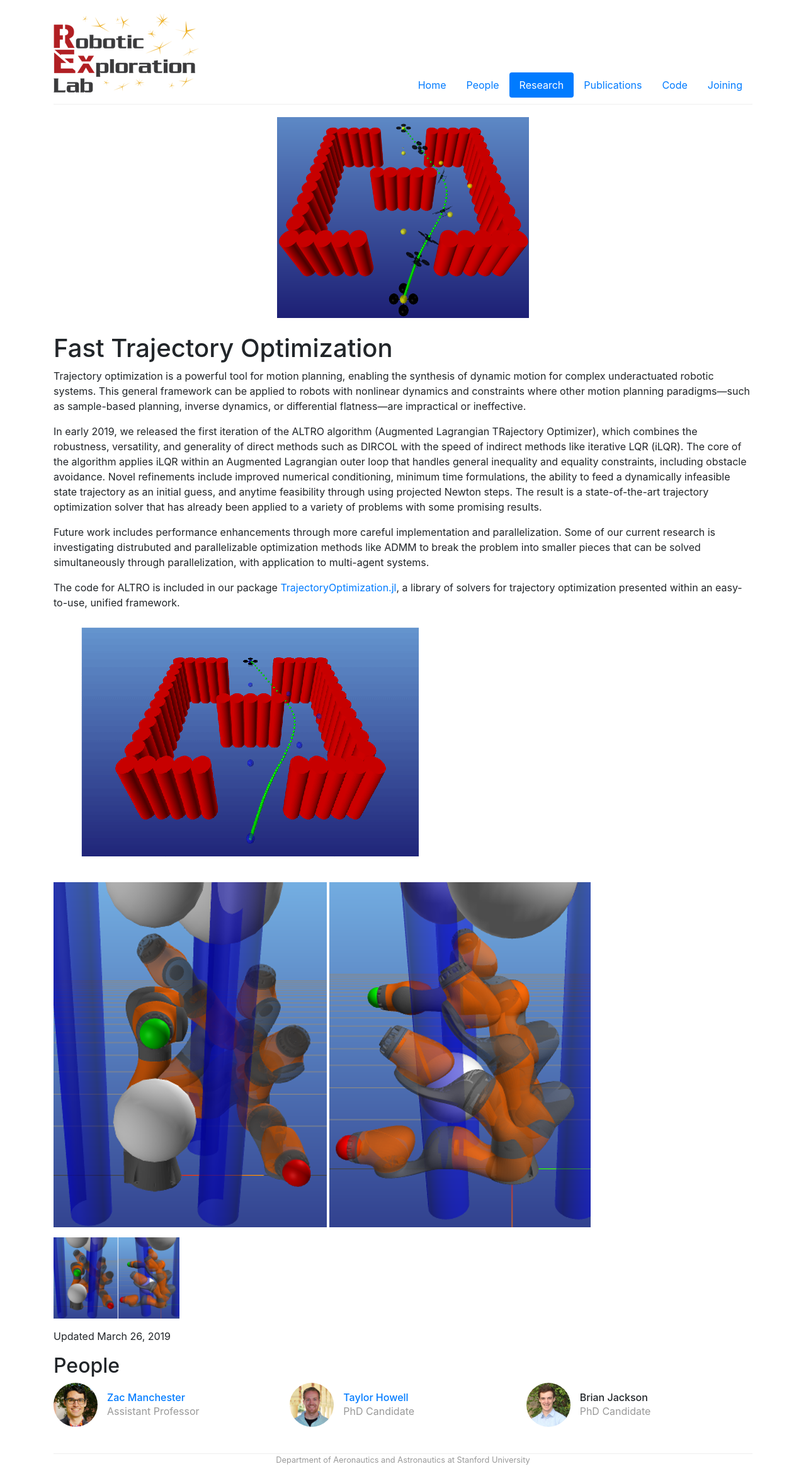
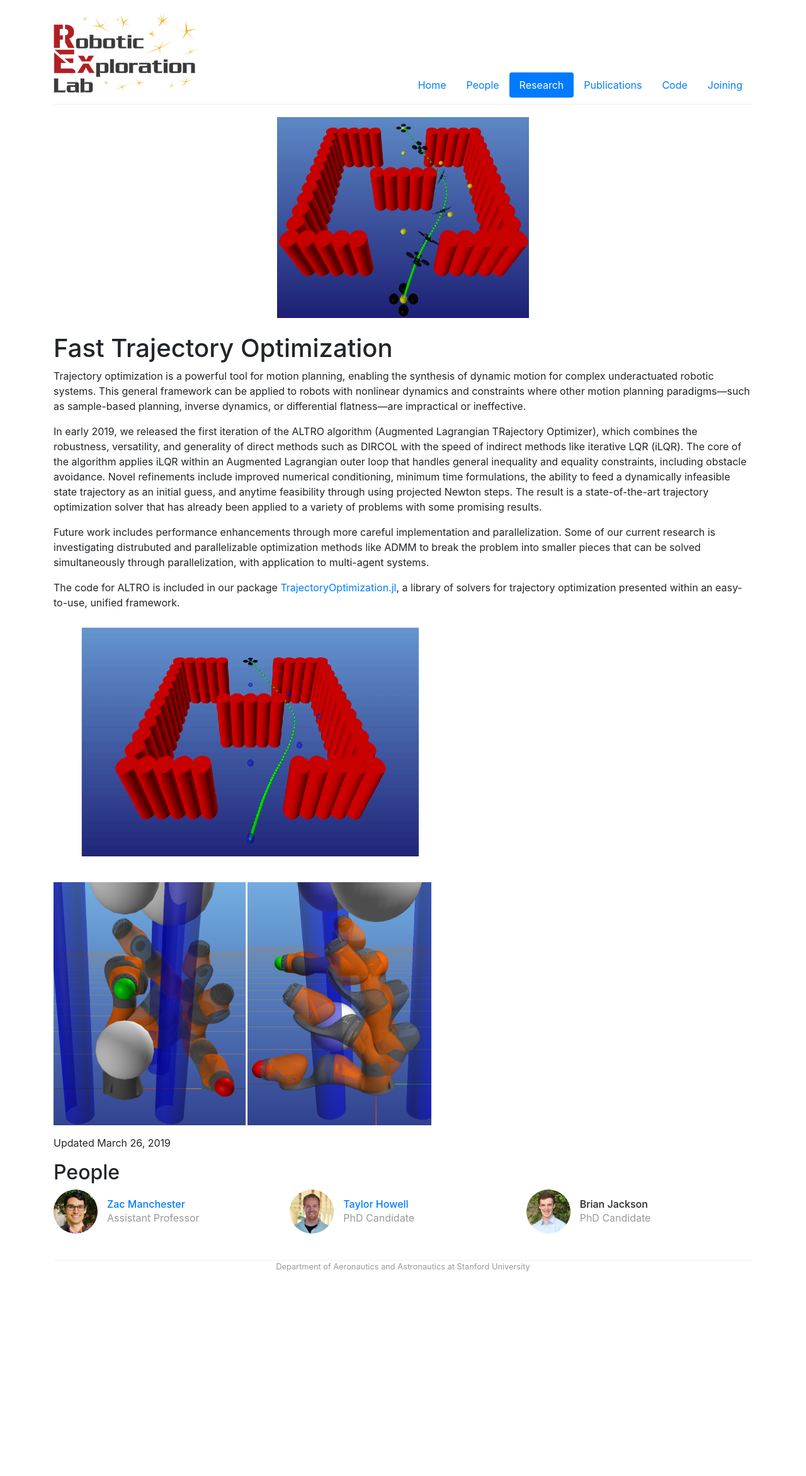
Before and after one commit to RoboticExplorationLab/roboticexplorationlab.github.io, a Jekyll site: the page built from _projects/trajopt.md, in a window 1280 px wide. Shown: the whole page at 63% size. Built offline with Jekyll 4.4.1, drawn with Linux system fonts in a browser that asks for light colours; after the commit the page ends 2037 px from its top, so only the background shows below that.

Commit message:
Update trajopt images

```diff
--- a/_projects/trajopt.md
+++ b/_projects/trajopt.md
@@ -24,8 +24,6 @@ The code for ALTRO is included in our package [TrajectoryOptimization.jl](https:
 
 ![ALTRO running a quadcopter through a maze](/img/maze_v2.gif)
 
-![ALTRO solving an obstacle avoidance problem with a Kuka arm](/img/kuka_combined.png)
-
-<img src="/img/kuka_combined.png" alt="drawing" width="200"/>
+<img src="/img/kuka_combined.png" alt="drawing" width="600"/>
 
 Updated March 26, 2019
```
